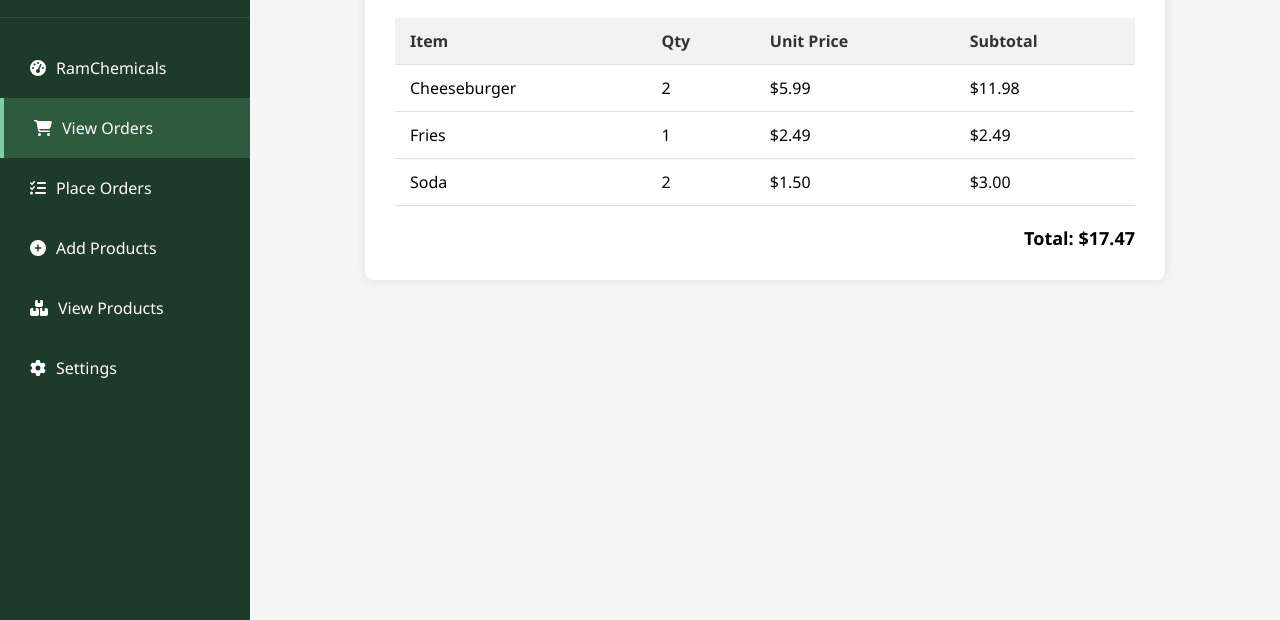
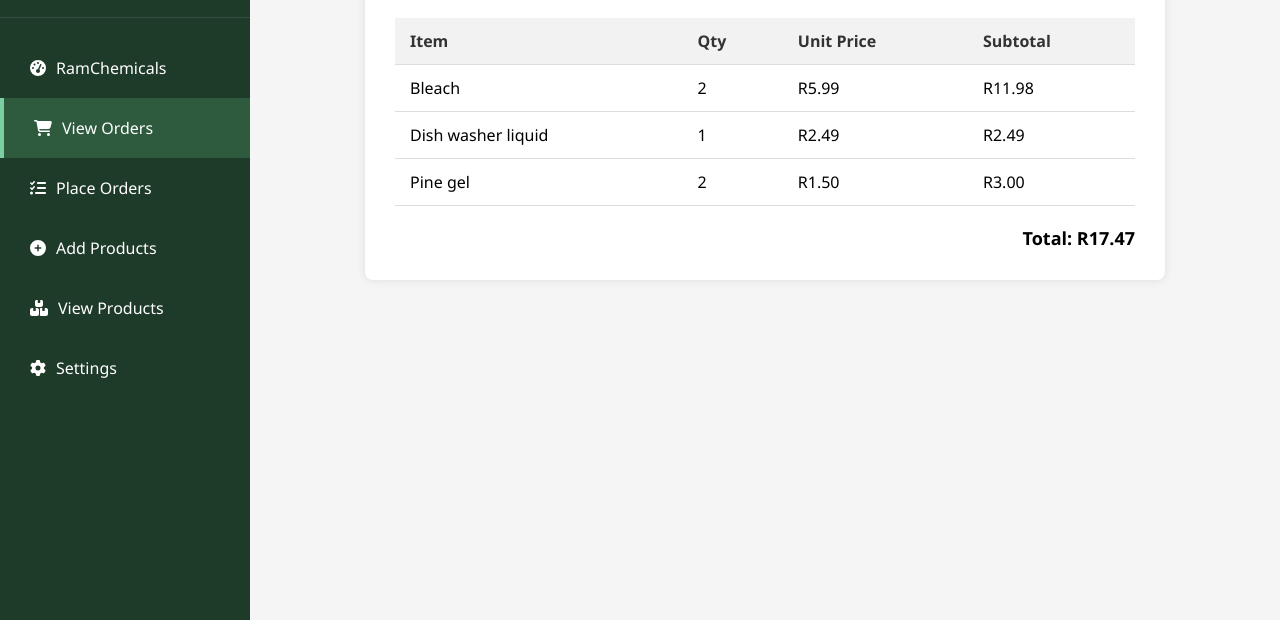
Before and after one commit to Asanda001019/RamChemical, a plain HTML site: page viewOrder.html in a window 1280 px wide. Shown: the part 180-800 px from the top of the page. Drawn offline with Linux system fonts and the light colour scheme.

Commit message:
changed view order summary

```diff
--- a/viewOrder.html
+++ b/viewOrder.html
@@ -214,28 +214,28 @@
           </thead>
           <tbody>
             <tr>
-              <td>Cheeseburger</td>
+              <td>Bleach</td>
               <td>2</td>
-              <td>$5.99</td>
-              <td>$11.98</td>
+              <td>R5.99</td>
+              <td>R11.98</td>
             </tr>
             <tr>
-              <td>Fries</td>
+              <td>Dish washer liquid</td>
               <td>1</td>
-              <td>$2.49</td>
-              <td>$2.49</td>
+              <td>R2.49</td>
+              <td>R2.49</td>
             </tr>
             <tr>
-              <td>Soda</td>
+              <td>Pine gel</td>
               <td>2</td>
-              <td>$1.50</td>
-              <td>$3.00</td>
+              <td>R1.50</td>
+              <td>R3.00</td>
             </tr>
           </tbody>
         </table>
 
     <div class="total">
-      Total: $17.47
+      Total: R17.47
     </div>
   </div>
 </body>
```
